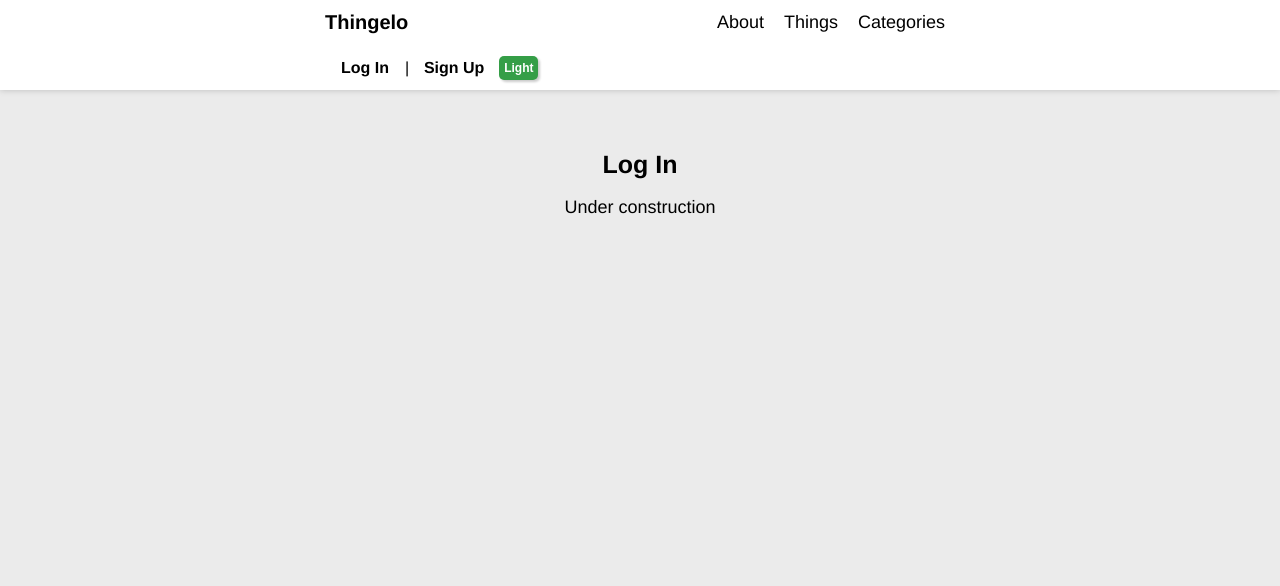
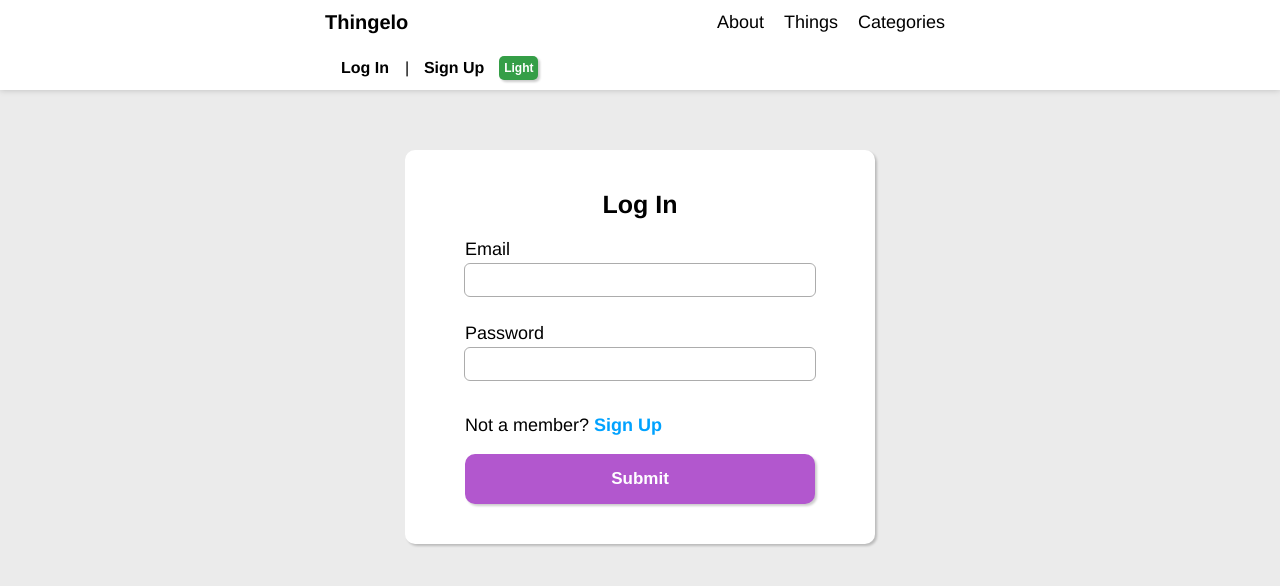
Before and after one commit to Anti-Alias/rankit, a React (Create React App) app in the folder rankit_ui/: page /login in a window 1280 px wide. Shown: the top 586 px of the page. Built offline with nearby package versions, Linux system fonts and the light colour scheme.

Commit message:
Finished look of login page

```diff
--- a/rankit_ui/src/components/Form.module.css
+++ b/rankit_ui/src/components/Form.module.css
@@ -7,3 +7,9 @@
     background-color:   var(--colorForm);
     filter:             var(--filterCard);
 }
+
+.customForm label {
+    display: flex;
+    flex-direction: column;
+    margin-top: 10px;
+}
--- a/rankit_ui/src/components/Form.tsx
+++ b/rankit_ui/src/components/Form.tsx
@@ -4,7 +4,7 @@ import styles from "./Form.module.css";
 interface FormProps {
     onSubmit?: FormEventHandler<HTMLFormElement>,
     noValidate?: boolean
-    children: ReactNode
+    children?: ReactNode
 }
 
 function Form(props: FormProps) {
--- a/rankit_ui/src/components/Input.tsx
+++ b/rankit_ui/src/components/Input.tsx
@@ -26,7 +26,8 @@ function Input(props: InputProps) {
         displayElem = <></>;
     }
 
-    return (<>
+    return (
+        <label>
             <div>{displayElem}</div>
             <input
                 id={id}
@@ -38,7 +39,8 @@ function Input(props: InputProps) {
                 required={required}
             />
             <p id={errorId} className={styles.error}/>
-    </>);
+        </label>
+    );
 }
 
 export default Input;
--- a/rankit_ui/src/pages/About.tsx
+++ b/rankit_ui/src/pages/About.tsx
@@ -1,5 +1,5 @@
-import styles from './About.module.css';
-import Button from '../components/Button';
+import styles from "./About.module.css";
+import Button from "../components/Button";
 
 function About() {
     return <>
--- /dev/null
+++ b/rankit_ui/src/pages/LogIn.module.css
@@ -0,0 +1,9 @@
+.header {
+    text-align: center;
+    margin-bottom: 10px;
+}
+
+.memberText a {
+    color: var(--colorLink) !important;
+    font-weight: bold;
+}
--- a/rankit_ui/src/pages/LogIn.tsx
+++ b/rankit_ui/src/pages/LogIn.tsx
@@ -1,8 +1,62 @@
+import { ChangeEvent, FormEvent } from "react";
+import styles from "./LogIn.module.css";
+import Form from "../components/Form";
+import Input from "../components/Input";
+import Button from "../components/Button";
+import { Link } from "react-router-dom";
+import { FormValidator } from "../utils/form";
+
+function validateRequired(inputValue: string): string | void {
+    if(!inputValue) {
+        return "Required";
+    }
+}
+
+const Validator = new FormValidator()
+    .addValidator("email", "emailError", validateRequired)
+    .addValidator("password", "passwordError", validateRequired);
+
 function LogIn() {
-    return <>
-        <h1>Log In</h1>
-        <p>Under construction</p>
-    </>
+
+    const onFormSubmit = async (event: FormEvent<HTMLFormElement>) => {
+        event.preventDefault();
+        const form = event.currentTarget;
+        if(!Validator.validateForm(form)) {
+            return
+        }
+    }
+
+    const onEmailChange = (event: ChangeEvent<HTMLInputElement>) => {
+        Validator.validateInput("email", event.currentTarget.value);
+    }
+
+    const onPasswordChange = (event: ChangeEvent<HTMLInputElement>) => {
+        Validator.validateInput("password", event.currentTarget.value);
+    }
+
+    return (
+        <Form onSubmit={onFormSubmit} noValidate>
+            <h1 className={styles.header}>Log In</h1>
+            <Input
+                errorId="emailError"
+                type="email"
+                name="email"
+                displayName="Email"
+                onChange={onEmailChange}
+            />
+            <Input
+                errorId="passwordError"
+                type="password"
+                name="password"
+                displayName="Password"
+                onChange={onPasswordChange}
+            />
+            <p className={styles.memberText}>Not a member? <Link to="/signup">Sign Up</Link></p>
+            <Button type="submit">Submit</Button>
+        </Form>
+
+    );
+
 };
 
 export default LogIn;
--- a/rankit_ui/src/pages/SignUp.module.css
+++ b/rankit_ui/src/pages/SignUp.module.css
@@ -1,7 +1,6 @@
-.inputWrapper {
-    display: flex;
-    flex-direction: column;
-    margin-top: 10px;
+.header {
+    text-align: center;
+    margin-bottom: 10px;
 }
 
 .label {
--- a/rankit_ui/src/pages/SignUp.tsx
+++ b/rankit_ui/src/pages/SignUp.tsx
@@ -74,7 +74,6 @@ function SignUp() {
   const client = useApiClient();
 
   const onFormSubmit = async (event: FormEvent<HTMLFormElement>) => {
-
         event.preventDefault();
         const form = event.currentTarget;
         if(!Validator.validateForm(form)) {
@@ -113,8 +112,7 @@ function SignUp() {
 
     return (
         <Form onSubmit={onFormSubmit} noValidate>
-            <h1>Sign Up</h1>
-            <label className={styles.inputWrapper}>
+            <h1 className={styles.header}>Sign Up</h1>
             <Input
                 required
                 errorId="emailError"
@@ -123,8 +121,6 @@ function SignUp() {
                 displayName="Email"
                 onChange={onEmailChange}
             />
-            </label>
-            <label className={styles.inputWrapper}>
             <Input
                 required
                 errorId="usernameError"
@@ -133,8 +129,6 @@ function SignUp() {
                 displayName="Username"
                 onChange={onUsernameChange}
             />
-            </label>
-            <label className={styles.inputWrapper}>
             <Input
                 required
                 errorId="passwordError"
@@ -143,8 +137,7 @@ function SignUp() {
                 displayName="Password"
                 onChange={onPasswordChange}
             />
-            </label>
-            <p className={styles.memberText}>Already a member? <Link to="/login">Log In</Link></p>
+            <p className={styles.memberText}>Already a member? <Link to="/signup">Log In</Link></p>
             <Button type="submit">Submit</Button>
             <p className={styles.unexpectedError}>{error}</p>
         </Form>
```
Lines whose indentation alone changed are shown as unchanged.
